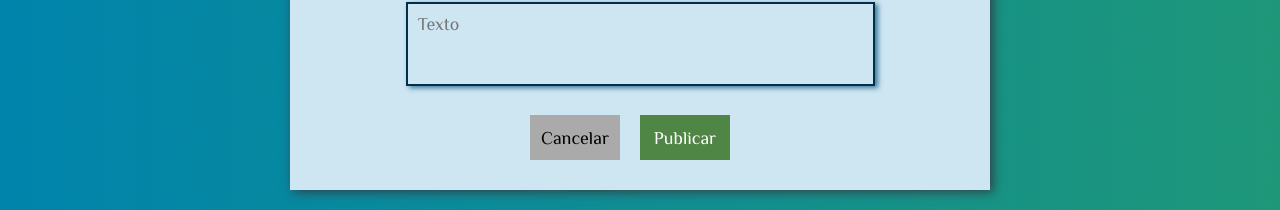
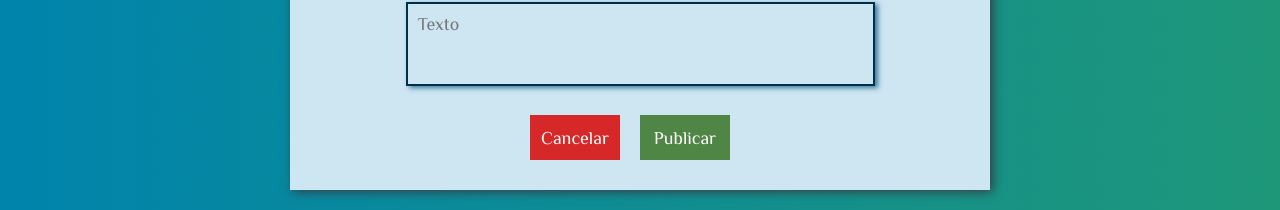
Before and after one commit to Joaongm/FullStack-Blue, a React (Create React App) app in the folder front-end/: page / in a window 1280 px wide. Shown: the part 363-573 px from the top of the page. Built offline with nearby package versions, Linux system fonts and the light colour scheme.

Commit message:
Limpando as entradas do usuário do formulário

```diff
--- a/front-end/src/components/CreatePost/CreatePost.js
+++ b/front-end/src/components/CreatePost/CreatePost.js
@@ -9,6 +9,13 @@ const CreatePost = (props) => {
     const imageUrlRef = useRef();
     const titleRef = useRef();
     const textRef = useRef();
+
+    const clearInputsHandler = () => {
+        authorRef.current.value = '';
+        imageUrlRef.current.value = '';
+        titleRef.current.value = '';
+        textRef.current.value = '';
+    }
 
 
     const submitFormHandler = (event) => {
@@ -27,8 +34,9 @@ const CreatePost = (props) => {
             text:textValue,
         }
 
-        props.onGetForm(formData)
+        props.onGetForm(formData);
 
+        clearInputsHandler();
 
     }
 
@@ -43,7 +51,7 @@ const CreatePost = (props) => {
             <textarea id='text' name='text' placeholder='Texto' ref={textRef}></textarea>
 
             <div>
-                <Button styleButton='danger' disabled >Cancelar</Button>
+                <Button styleButton='danger' onClick={clearInputsHandler} >Cancelar</Button>
                 <Button styleButton='success' typeButton='submit'>Publicar</Button>
             </div>
 
```
